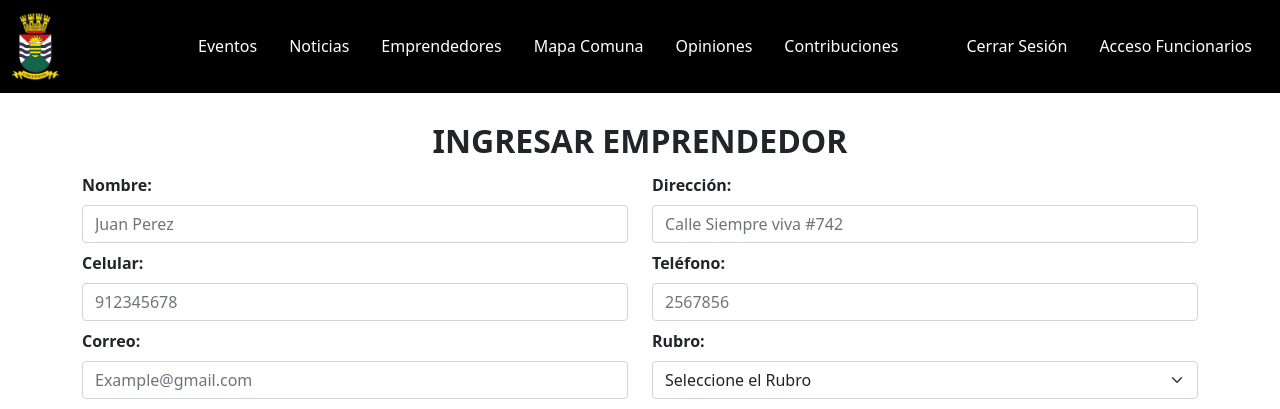
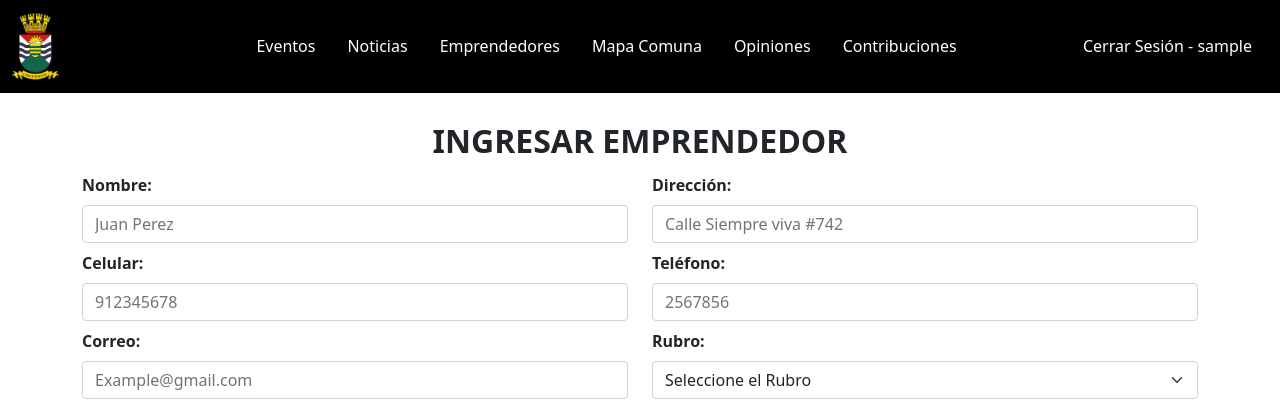
Before and after one commit to FernandoProg/ProyectoTIS, a PHP site: page /crud/Emprendedor/index.php in a window 1280 px wide. Shown: the top 409 px of the page. Run offline with PHP 8.4, Linux system fonts and the light colour scheme; the visitor is signed in with stand-in values (Sample User, id 1); data that the repository does not hold is empty.

Commit message:
Update navbar.php

```diff
--- a/crud/navbar.php
+++ b/crud/navbar.php
@@ -30,51 +30,13 @@ if($_SESSION['rol'] == "admin"){ ?>
                 </li>
             </ul>
             <ul class="nav justify-content-end">
-            <li class="nav-item">
-                    <a class="nav-link text-white"  href="../../sesion_usuarios/logout.php">Cerrar Sesión</a>
-                </li>
-                <li class="nav-item">
-                    <a class="nav-link text-white"  href="../..">Acceso Funcionarios</a>
-                </li>
-            </ul>
-        </div>
-    </nav>
-<?php }
-    else{ ?>
-      <nav class="navbar bg-primary mb-4">
-        <div class="container-fluid">
-            <a class="navbar-brand" href="#">
-                <img src="../img/logo.png" style="width: 40%;">
-            </a>
-            <ul class="nav mx-auto">
-                <li class="nav-item">
-                    <a class="nav-link text-white" aria-current="page" href="../Evento">Eventos</a>
-                </li>
-                <li class="nav-item">
-                    <a class="nav-link text-white" href="../Noticia">Noticias</a>
-                </li>
-                <li class="nav-item">
-                    <a class="nav-link text-white" href="../Emprendedor">Emprendedores</a>
-                </li>
-                <li class="nav-item">
-                    <a class="nav-link text-white" href="../Lugar">Mapa Comuna</a>
-                </li>
-                <li class="nav-item">
-                    <a class="nav-link text-white" href="../Opinion">Opiniones</a>
-                </li>
-                <li class="nav-item">
-                    <a class="nav-link text-white" href="../Contribucion">Contribuciones</a>
-                </li>
-            </ul>
-            <ul class="nav justify-content-end">
-            <li class="nav-item">
-                    <a class="nav-link text-white"  href="../../sesion_usuarios/logout.php">Cerrar Sesión</a>
-                </li>
                 <li class="nav-item">
                     <a class="nav-link text-white"  href="../../sesion_usuarios/logout.php">Cerrar Sesión - <?php echo $_SESSION['nombre_usuario']; ?></a>
                 </li>
             </ul>
         </div>
     </nav>
-
-<?php } ?>
+<?php }
+    else{
+        header("Location: ../index.php");
+    } ?>
```
